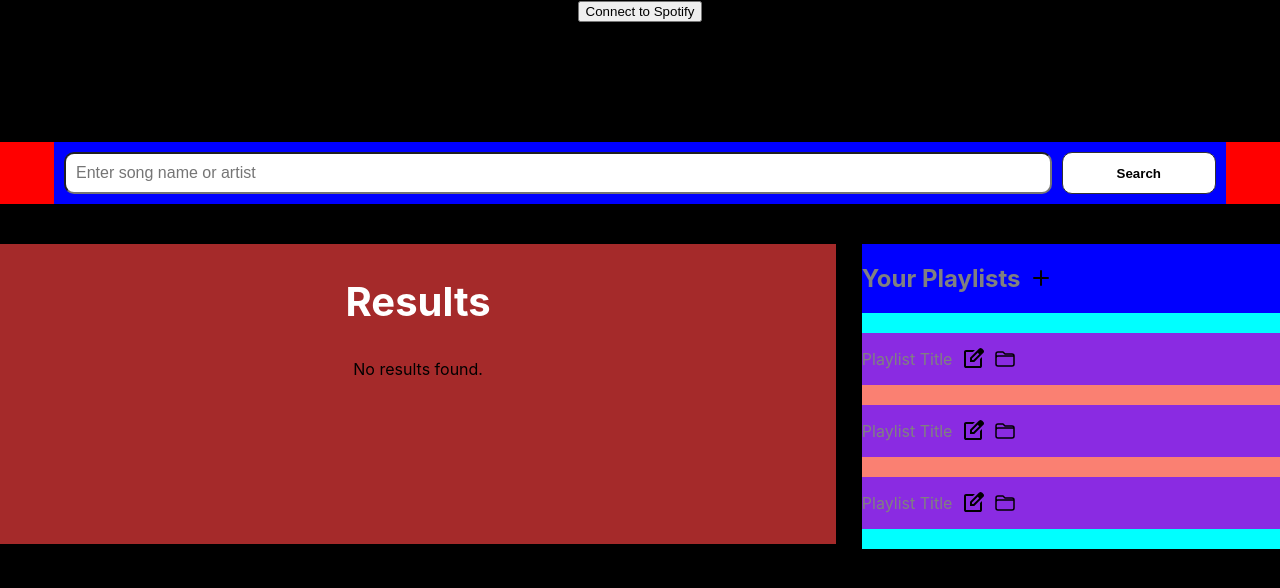
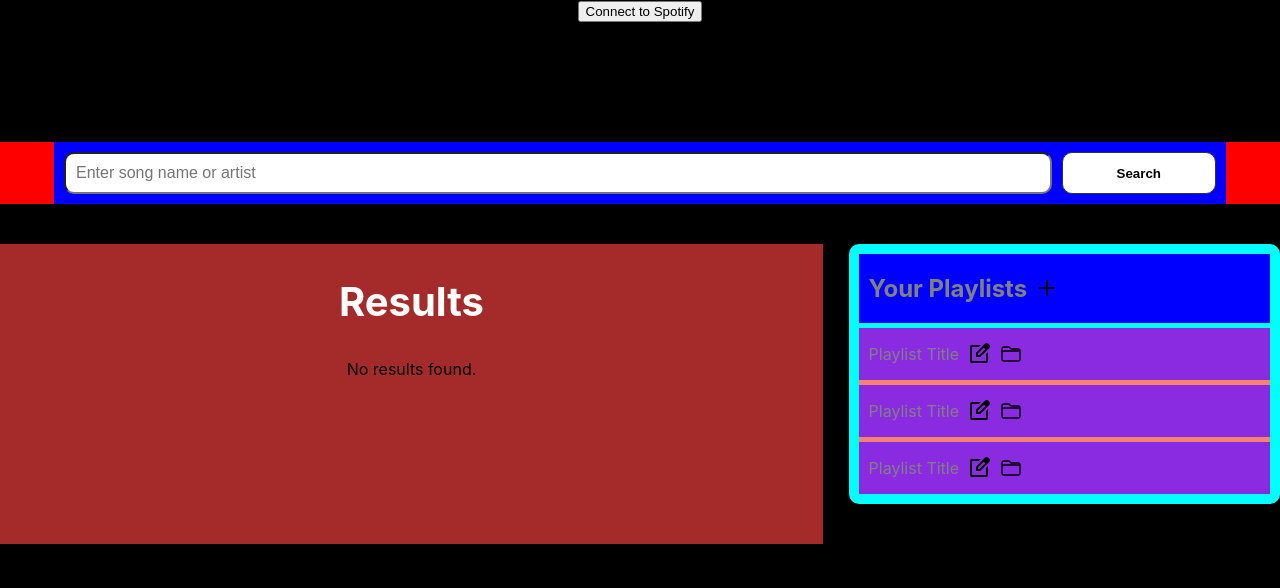
Before and after one commit to fivefootwan/playlistapp_practice, a React (Create React App) app: page / in a window 1280 px wide. Shown: the top 588 px of the page. Built offline with nearby package versions, Linux system fonts and the light colour scheme.

Commit message:
Save before changing for 19 May

```diff
--- a/src/components/Playlist.module.css
+++ b/src/components/Playlist.module.css
@@ -1,4 +1,6 @@
 .PlaylistsContainer {
+    padding: 10px;
+    border-radius: 10px;
     margin-top: 5vh;
     color:grey;
     text-align: left;
@@ -9,6 +11,7 @@
 
 }
 .PlaylistHeader {
+    padding: 0 10px;
     display: flex;
     align-items: center;
     gap: 2%;
@@ -20,8 +23,9 @@
 }
 
 .Playlist {
+    padding: 0 10px;
     display: flex;
-    margin: 20px 0;
+    margin-top: 5px;
     background-color: blueviolet;
     align-items: center;
     gap: 2%;
@@ -44,8 +48,6 @@
     align-items: center;
 }
 
-.RenameButton {
-}
 
 .PopUpBackdrop {
     position: fixed;             /* makes it float above all content */
```
